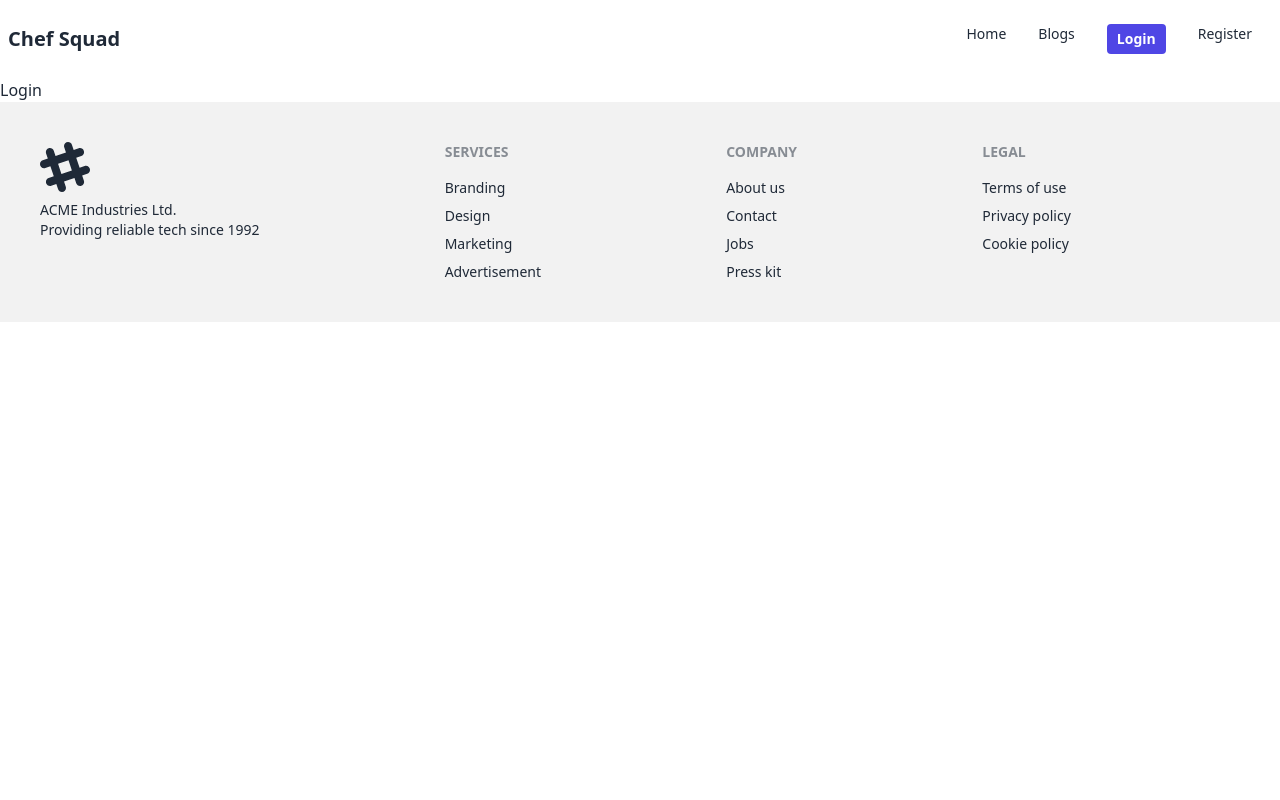
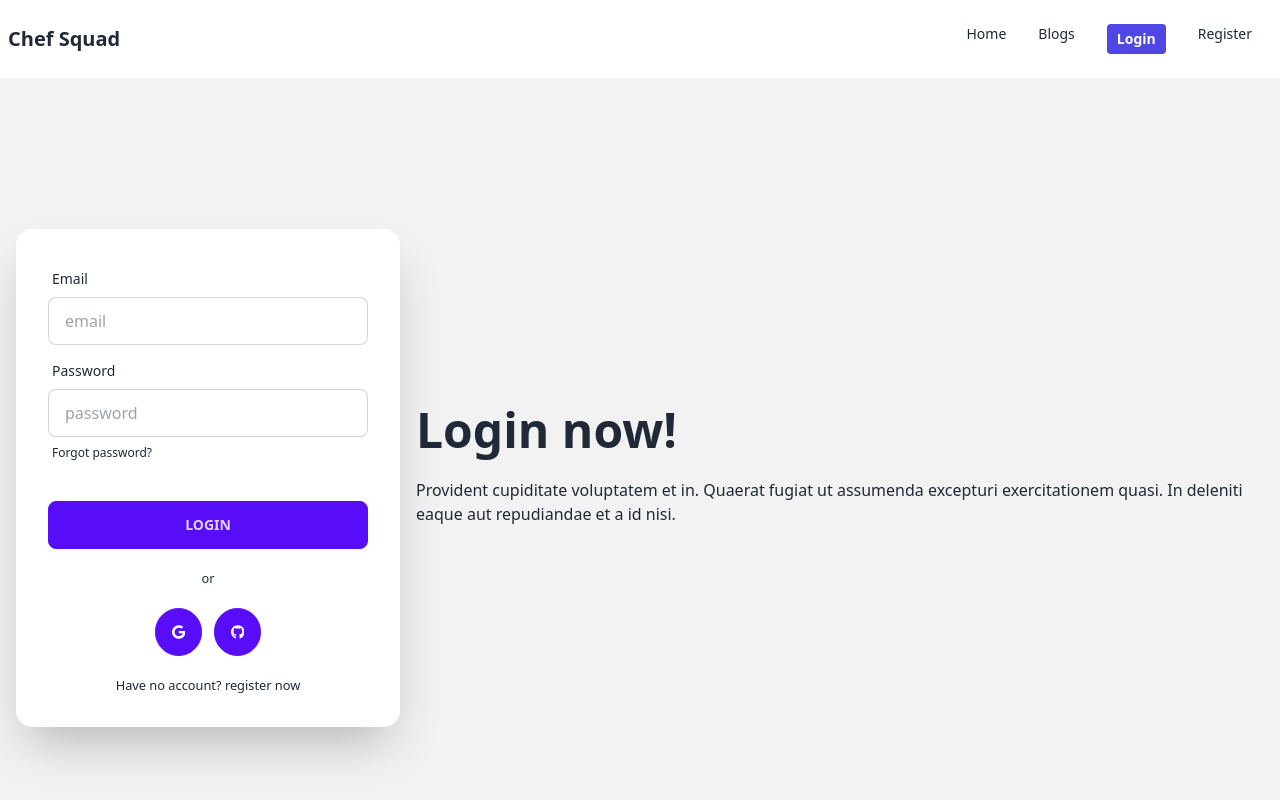
Before and after one commit to Amiodas/chef-squad, a React (Vite) app: page /login in a window 1280 px wide. Shown: the top 800 px of the page. Built offline with nearby package versions, Linux system fonts and the light colour scheme; no server answers.

Commit message:
#Authproviders, #registration done

```diff
--- a/package.json
+++ b/package.json
@@ -10,6 +10,9 @@
     "preview": "vite preview"
   },
   "dependencies": {
+    "@fortawesome/fontawesome-svg-core": "^6.4.0",
+    "@fortawesome/free-solid-svg-icons": "^6.4.0",
+    "@fortawesome/react-fontawesome": "^0.2.0",
     "firebase": "^9.22.1",
     "localforage": "^1.10.0",
     "match-sorter": "^6.3.1",
--- a/src/firebase/firebase.config.js
+++ b/src/firebase/firebase.config.js
@@ -5,12 +5,12 @@
 
 // Your web app's Firebase configuration
 const firebaseConfig = {
-  apiKey: "AIzaSyAxyY2cmIX3Lr_PruC4np16KnaAvA6zjGg",
-  authDomain: "assignment-10-frontend.firebaseapp.com",
-  projectId: "assignment-10-frontend",
-  storageBucket: "assignment-10-frontend.appspot.com",
-  messagingSenderId: "686412179650",
-  appId: "1:686412179650:web:8cdabc478516cec101b35b"
+  apiKey: import.meta.env.VITE_APIKEY,
+  authDomain: import.meta.env.VITE_AUTHDOMAIN,
+  projectId: import.meta.env.VITE_PROJECTID,
+  storageBucket: import.meta.env.VITE_STORAGEBUCKET,
+  messagingSenderId: import.meta.env.VITE_MESSAGINGSENDERID,
+  appId: import.meta.env.VITE_APPID,
 };
 
 // Initialize Firebase
--- a/src/main.jsx
+++ b/src/main.jsx
@@ -7,6 +7,7 @@
 import Login from "./pages/Login/Login";
 import Register from "./pages/Register/Register";
 import Blogs from "./pages/Blogs/Blogs";
+import AuthProviders from "./providers/AuthProviders";
 
 const router = createBrowserRouter([
   {
@@ -35,6 +36,8 @@
 
 ReactDOM.createRoot(document.getElementById("root")).render(
   <React.StrictMode>
-    <RouterProvider router={router}></RouterProvider>
+    <AuthProviders>
+      <RouterProvider router={router}></RouterProvider>
+    </AuthProviders>
   </React.StrictMode>
 );
--- a/src/pages/Login/Login.jsx
+++ b/src/pages/Login/Login.jsx
@@ -1,11 +1,88 @@
-import React from 'react';
+import React from "react";
+import { Link } from "react-router-dom";
+import { FontAwesomeIcon } from "@fortawesome/react-fontawesome";
+import { faCoffee } from "@fortawesome/free-solid-svg-icons";
 
 const Login = () => {
-    return (
-        <div>
-           <h3>Login</h3>
+  return (
+    <div className="hero min-h-screen bg-base-200">
+      <div className="hero-content flex-col lg:flex-row-reverse">
+        <div className="text-center lg:text-left">
+          <h1 className="text-5xl font-bold">Login now!</h1>
+          <p className="py-6">
+            Provident cupiditate voluptatem et in. Quaerat fugiat ut assumenda
+            excepturi exercitationem quasi. In deleniti eaque aut repudiandae et
+            a id nisi.
+          </p>
         </div>
-    );
+        <div className="card flex-shrink-0 w-full max-w-sm shadow-2xl bg-base-100">
+          <div className="card-body">
+            <div className="form-control">
+              <label className="label">
+                <span className="label-text">Email</span>
+              </label>
+              <input
+                type="text"
+                placeholder="email"
+                className="input input-bordered"
+              />
+            </div>
+            <div className="form-control">
+              <label className="label">
+                <span className="label-text">Password</span>
+              </label>
+              <input
+                type="text"
+                placeholder="password"
+                className="input input-bordered"
+              />
+              <label className="label">
+                <a href="#" className="label-text-alt link link-hover">
+                  Forgot password?
+                </a>
+              </label>
+            </div>
+            <div className="form-control mt-6">
+              <button className="btn btn-primary">Login</button>
+            </div>
+            <small className="text-center my-3">or</small>
+            <div className="flex justify-center gap-3">
+              <div>
+                <button className="btn btn-primary rounded-full">
+                  <svg
+                    xmlns="http://www.w3.org/2000/svg"
+                    height="1em"
+                    viewBox="0 0 488 512"
+                    fill="white"
+                  >
+                    <path d="M488 261.8C488 403.3 391.1 504 248 504 110.8 504 0 393.2 0 256S110.8 8 248 8c66.8 0 123 24.5 166.3 64.9l-67.5 64.9C258.5 52.6 94.3 116.6 94.3 256c0 86.5 69.1 156.6 153.7 156.6 98.2 0 135-70.4 140.8-106.9H248v-85.3h236.1c2.3 12.7 3.9 24.9 3.9 41.4z" />
+                  </svg>
+                </button>
+              </div>
+              <div>
+                <button className="btn btn-primary rounded-full">
+                  <svg
+                    xmlns="http://www.w3.org/2000/svg"
+                    height="1em"
+                    viewBox="0 0 496 512"
+                    fill="white"
+                  >
+                    <path d="M165.9 397.4c0 2-2.3 3.6-5.2 3.6-3.3.3-5.6-1.3-5.6-3.6 0-2 2.3-3.6 5.2-3.6 3-.3 5.6 1.3 5.6 3.6zm-31.1-4.5c-.7 2 1.3 4.3 4.3 4.9 2.6 1 5.6 0 6.2-2s-1.3-4.3-4.3-5.2c-2.6-.7-5.5.3-6.2 2.3zm44.2-1.7c-2.9.7-4.9 2.6-4.6 4.9.3 2 2.9 3.3 5.9 2.6 2.9-.7 4.9-2.6 4.6-4.6-.3-1.9-3-3.2-5.9-2.9zM244.8 8C106.1 8 0 113.3 0 252c0 110.9 69.8 205.8 169.5 239.2 12.8 2.3 17.3-5.6 17.3-12.1 0-6.2-.3-40.4-.3-61.4 0 0-70 15-84.7-29.8 0 0-11.4-29.1-27.8-36.6 0 0-22.9-15.7 1.6-15.4 0 0 24.9 2 38.6 25.8 21.9 38.6 58.6 27.5 72.9 20.9 2.3-16 8.8-27.1 16-33.7-55.9-6.2-112.3-14.3-112.3-110.5 0-27.5 7.6-41.3 23.6-58.9-2.6-6.5-11.1-33.3 2.6-67.9 20.9-6.5 69 27 69 27 20-5.6 41.5-8.5 62.8-8.5s42.8 2.9 62.8 8.5c0 0 48.1-33.6 69-27 13.7 34.7 5.2 61.4 2.6 67.9 16 17.7 25.8 31.5 25.8 58.9 0 96.5-58.9 104.2-114.8 110.5 9.2 7.9 17 22.9 17 46.4 0 33.7-.3 75.4-.3 83.6 0 6.5 4.6 14.4 17.3 12.1C428.2 457.8 496 362.9 496 252 496 113.3 383.5 8 244.8 8zM97.2 352.9c-1.3 1-1 3.3.7 5.2 1.6 1.6 3.9 2.3 5.2 1 1.3-1 1-3.3-.7-5.2-1.6-1.6-3.9-2.3-5.2-1zm-10.8-8.1c-.7 1.3.3 2.9 2.3 3.9 1.6 1 3.6.7 4.3-.7.7-1.3-.3-2.9-2.3-3.9-2-.6-3.6-.3-4.3.7zm32.4 35.6c-1.6 1.3-1 4.3 1.3 6.2 2.3 2.3 5.2 2.6 6.5 1 1.3-1.3.7-4.3-1.3-6.2-2.2-2.3-5.2-2.6-6.5-1zm-11.4-14.7c-1.6 1-1.6 3.6 0 5.9 1.6 2.3 4.3 3.3 5.6 2.3 1.6-1.3 1.6-3.9 0-6.2-1.4-2.3-4-3.3-5.6-2z" />
+                  </svg>
+                </button>
+              </div>
+            </div>
+            <small className="text-center mt-3">
+              Have no account?{" "}
+              <Link to="/login" className="link link-hover">
+                register now
+              </Link>
+            </small>
+          </div>
+        </div>
+      </div>
+    </div>
+  );
 };
 
 export default Login;
--- a/src/pages/Register/Register.jsx
+++ b/src/pages/Register/Register.jsx
@@ -1,11 +1,141 @@
-import React from 'react';
+import React, { useContext, useState } from "react";
+import { Link } from "react-router-dom";
+import { AuthContext } from "../../providers/AuthProviders";
+import { updateProfile } from "firebase/auth";
 
 const Register = () => {
-    return (
-        <div>
-            <h3>Register</h3>
+  const [user, setUser] = useState(null);
+  const [success, setSuccess] = useState(false);
+  const [error, setError] = useState(false);
+  const [errorMessage, setErrorMessage] = useState("");
+  const [loading, setLoading] = useState(false);
+  const { createUser } = useContext(AuthContext);
+  const handleRegister = (event) => {
+    setLoading(true);
+    event.preventDefault();
+    const name = event.target.name.value;
+    const image = event.target.image.value;
+    const email = event.target.email.value;
+    const password = event.target.password.value;
+
+    createUser(email, password)
+      .then((result) => {
+        setError(false);
+        console.log(result.user);
+        const loggedInUser = result.user;
+
+        updateProfile(loggedInUser, {
+          displayName: name,
+          photoURL: image,
+        })
+          .then(() => {
+            console.log("Updated profile");
+          })
+          .catch((error) => {
+            console.log(error);
+          });
+        setUser(loggedInUser);
+        setSuccess(true);
+        setLoading(false);
+        event.target.reset();
+      })
+      .catch((error) => {
+        setSuccess(false);
+        console.log(error);
+        setError(true);
+        setErrorMessage(error.message);
+        setLoading(false);
+      });
+    console.log(name, image, email, password);
+  };
+  return (
+    <div className="hero min-h-screen bg-base-200">
+      <div className="hero-content flex-col lg:flex-row-reverse">
+        <div className="text-center lg:text-left">
+          <h1 className="text-5xl font-bold">Register</h1>
+          <p className="py-6">
+            Provident cupiditate voluptatem et in. Quaerat fugiat ut assumenda
+            excepturi exercitationem quasi. In deleniti eaque aut repudiandae et
+            a id nisi.
+          </p>
         </div>
-    );
+        <div className="card flex-shrink-0 w-full max-w-sm shadow-2xl bg-base-100">
+          <form onSubmit={handleRegister} className="card-body">
+            <div className="form-control">
+              <label className="label">
+                <span className="label-text">Name</span>
+              </label>
+              <input
+                type="text"
+                placeholder="name"
+                name="name"
+                className="input input-bordered"
+                required
+              />
+            </div>
+            <div className="form-control">
+              <label className="label">
+                <span className="label-text">Image</span>
+              </label>
+              <input
+                type="text"
+                placeholder="image"
+                name="image"
+                className="input input-bordered"
+                required
+              />
+            </div>
+            <div className="form-control">
+              <label className="label">
+                <span className="label-text">Email</span>
+              </label>
+              <input
+                type="email"
+                placeholder="email"
+                name="email"
+                className="input input-bordered"
+                required
+              />
+            </div>
+            <div className="form-control">
+              <label className="label">
+                <span className="label-text">Password</span>
+              </label>
+              <input
+                type="password"
+                placeholder="password"
+                name="password"
+                className="input input-bordered"
+                required
+              />
+            </div>
+            {success ? (
+              <p className="bg-success text-white p-3 mt-4 text-center rounded">
+                User registration successfully
+              </p>
+            ) : error ? (
+              <p className="bg-error text-white p-3 mt-4 text-center rounded">
+                {errorMessage}
+              </p>
+            ) : (
+              ""
+            )}
+            <div className="form-control mt-6">
+              <button type="submit" className="btn btn-primary">
+                {loading ? "Loading..." : "Register"}
+              </button>
+            </div>
+            <small className="text-center mt-3">
+              Aleady have account?{" "}
+              <Link to="/login" className="link link-hover">
+                login here
+              </Link>
+            </small>
+          </form>
+        </div>
+      </div>
+    </div>
+  );
 };
 
 export default Register;
--- a/src/providers/AuthProviders.jsx
+++ b/src/providers/AuthProviders.jsx
@@ -1,11 +1,22 @@
-import React from 'react';
+import React, { createContext, useState } from "react";
+import app from "../firebase/firebase.config";
+import { createUserWithEmailAndPassword, getAuth } from "firebase/auth";
 
-const AuthProviders = () => {
-    return (
-        <div>
-            <h3>Auth Providers</h3>
-        </div>
-    );
+export const AuthContext = createContext(null);
+const auth = getAuth(app);
+
+const AuthProviders = ({ children }) => {
+  const createUser = (email, password) => {
+    return createUserWithEmailAndPassword(auth, email, password)
+  }
+  const authInfo = {
+    createUser
+  };
+  return (
+    <div>
+      <AuthContext.Provider value={authInfo}>{children}</AuthContext.Provider>
+    </div>
+  );
 };
 
 export default AuthProviders;
```
Also changed, not shown: 1 other file (tests, documents, lock files or other folders).
